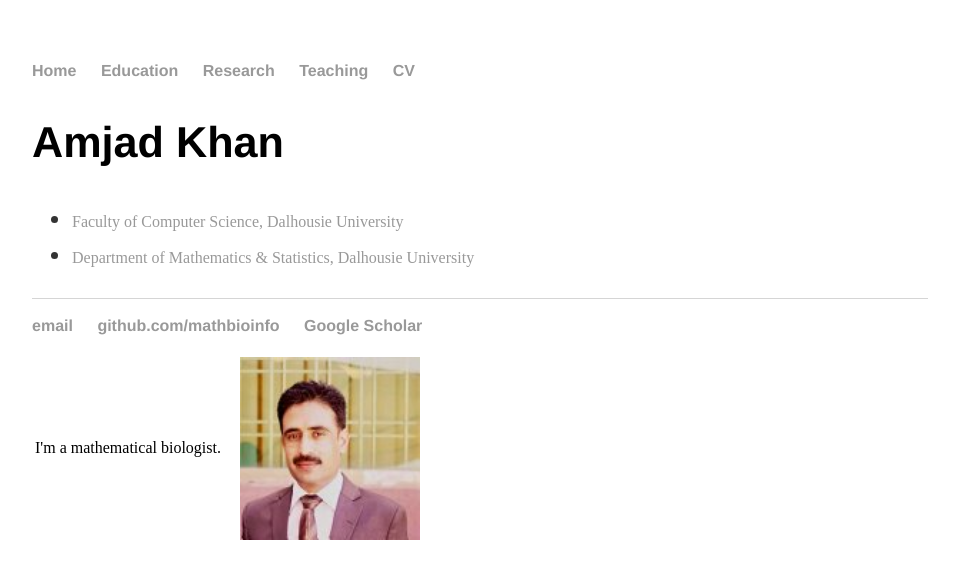
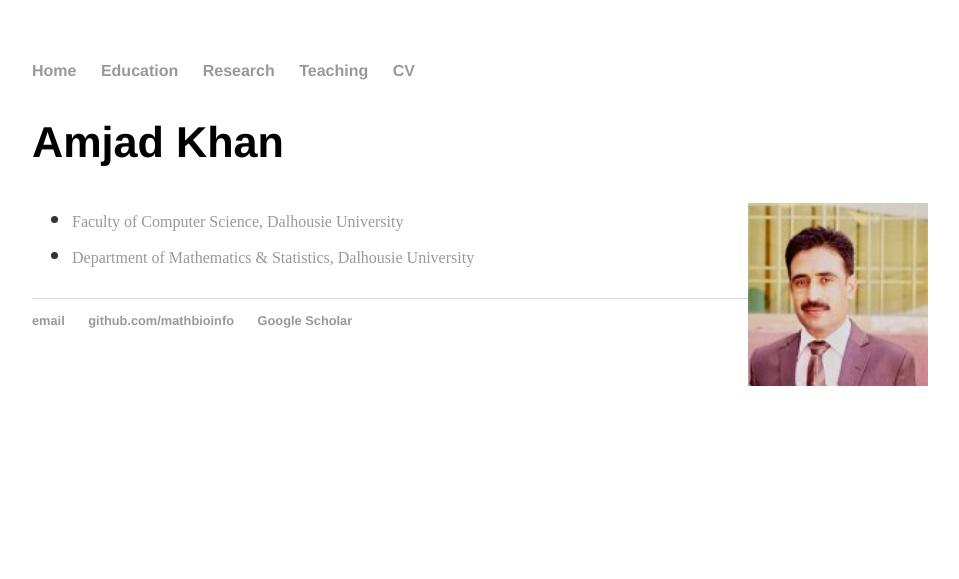
Before and after one commit to MathBioInfo/amjadkhan, a Jekyll site: the page index.html, which Jekyll copies as it is, in a window 1280 px wide. Shown: the top 579 px of the page, without its empty margins (160-1119 px from the left). Built offline with Jekyll 4.4.1, drawn with Linux system fonts in a browser that asks for light colours.

Commit message:
Update index.html

```diff
--- a/index.html
+++ b/index.html
@@ -19,11 +19,8 @@
     		<div class="blurb">
 			<div class="profile-body">
         		<h2 display: inline;>Amjad Khan</h2>
-			<table style="max-width:60%;">
-    <tr>
-    <td style="text-align:justify;">I'm a mathematical biologist. </td>
-    <td><img src="images/amjadkhan.jfif" style="float: right; width: 180px;  margin-left: 15px;"></td>
-    </tr>
+			<img src="images/amjadkhan.jfif" style="float: right; width: 180px;  margin-left: 15px;">
+
 
 
 
```
